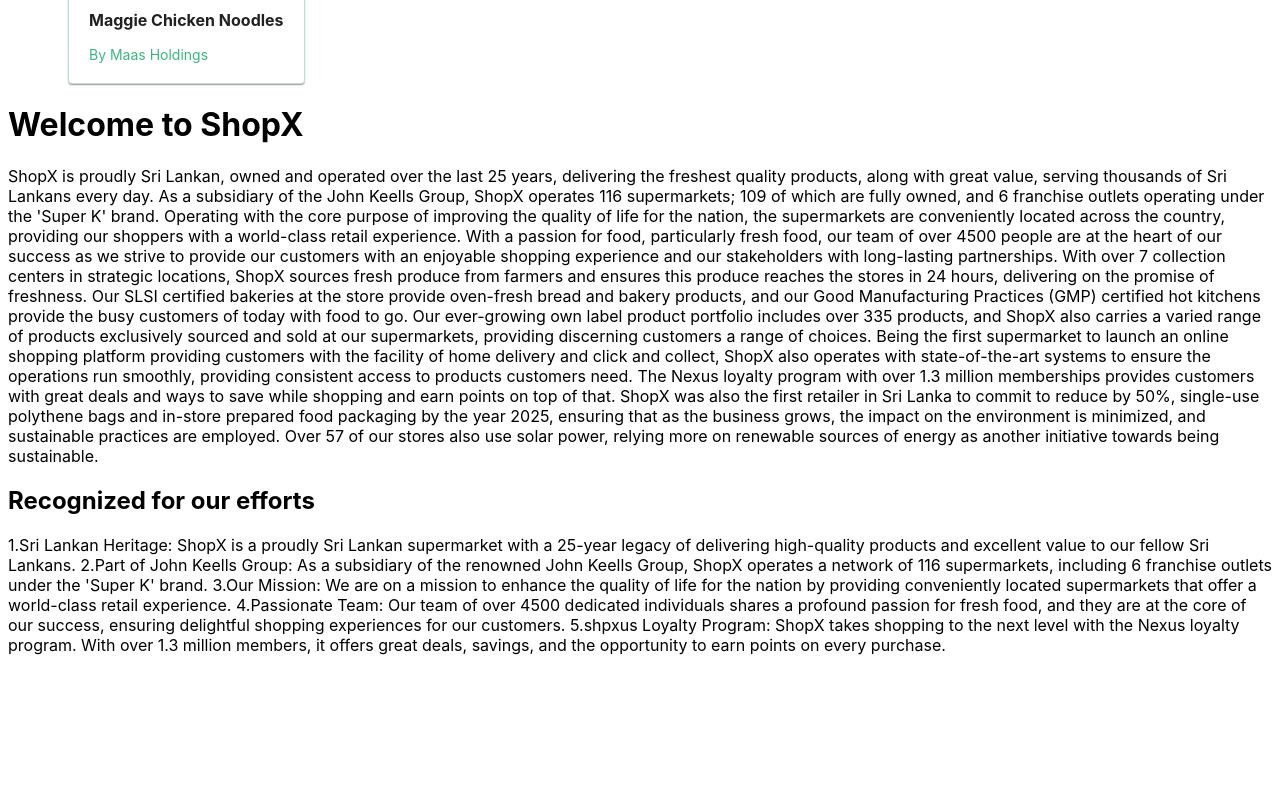
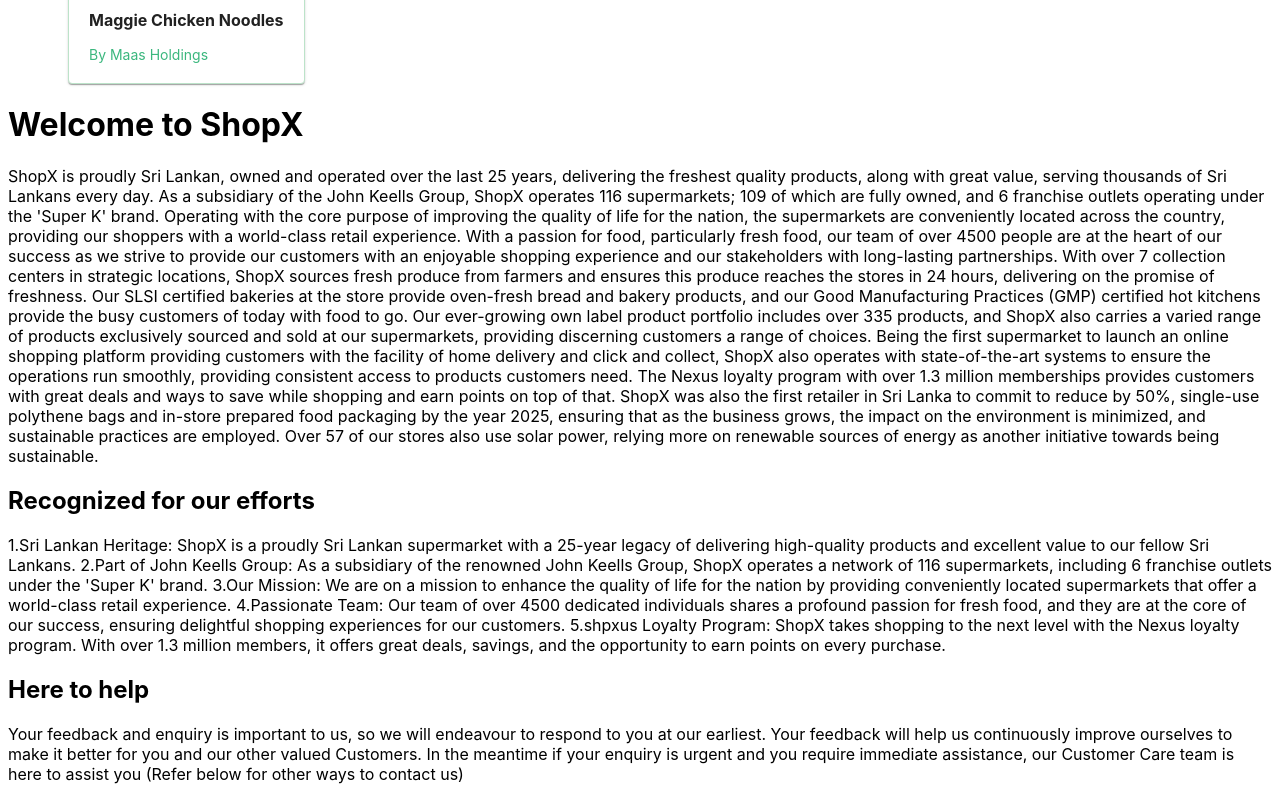
Before and after one commit to PrincipleCoders/Supermarket-Frontend, a React (Vite) app: page / in a window 1280 px wide. Shown: the part 781-1581 px from the top of the page. Before the commit the page ends 1452 px from the top, so only its background shows below. Built offline with nearby package versions, Linux system fonts and the light colour scheme.

Commit message:
import heading file

```diff
--- a/src/App.jsx
+++ b/src/App.jsx
@@ -4,6 +4,7 @@
 import Header from './components/header'
 import Shop from './container/shop'
 import About from './components/about'
+import Contact from './components/contact'
 
 function App() {
   const [count, setCount] = useState(0)
@@ -13,6 +14,7 @@
       <Header/>
       <Shop/>
       <About/>
+      <Contact/>
 
     </>
   )
--- a/src/components/about.jsx
+++ b/src/components/about.jsx
@@ -1,4 +1,5 @@
 import React from 'react'
+import Header from './header'
 
 function About() {
   return (
--- a/src/components/contact.jsx
+++ b/src/components/contact.jsx
@@ -1,5 +1,5 @@
 import React from 'react'
-
+import Header from './header';
 function Contact() {
   return (
     <div>
```
